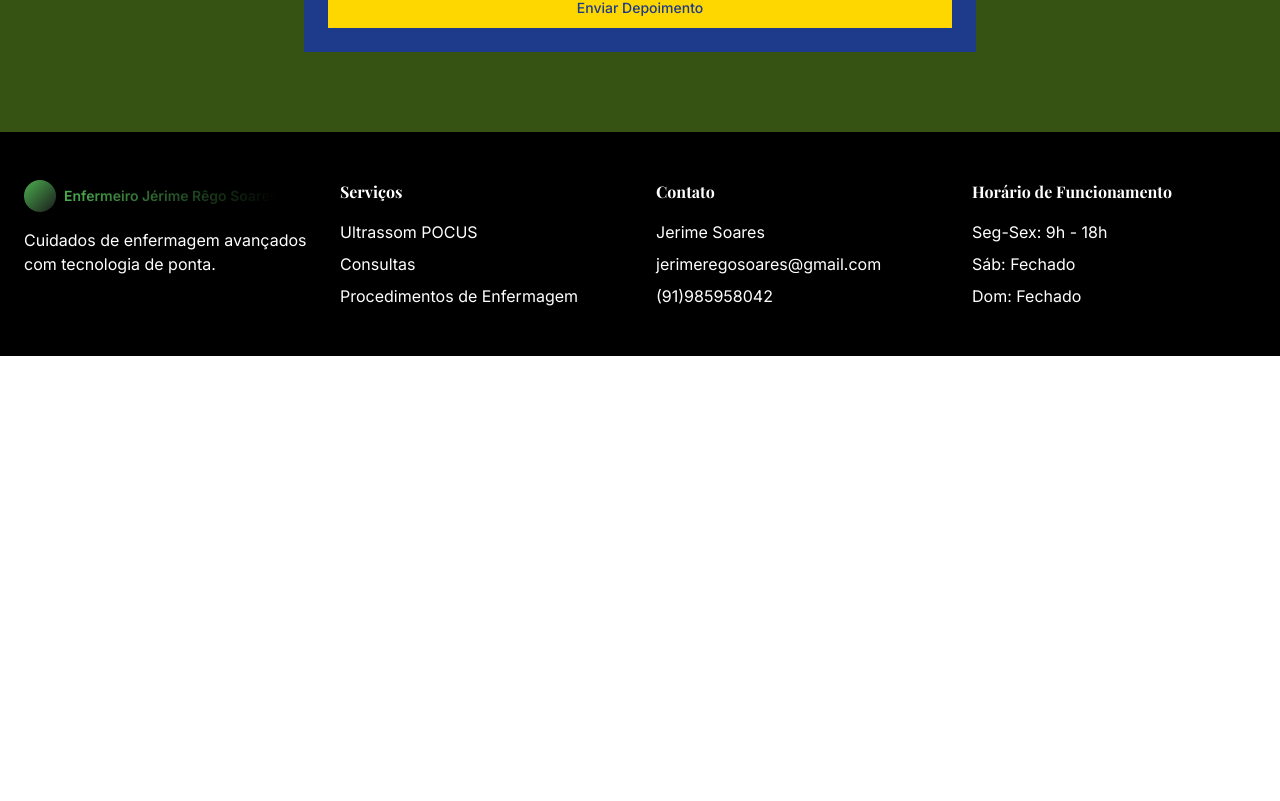
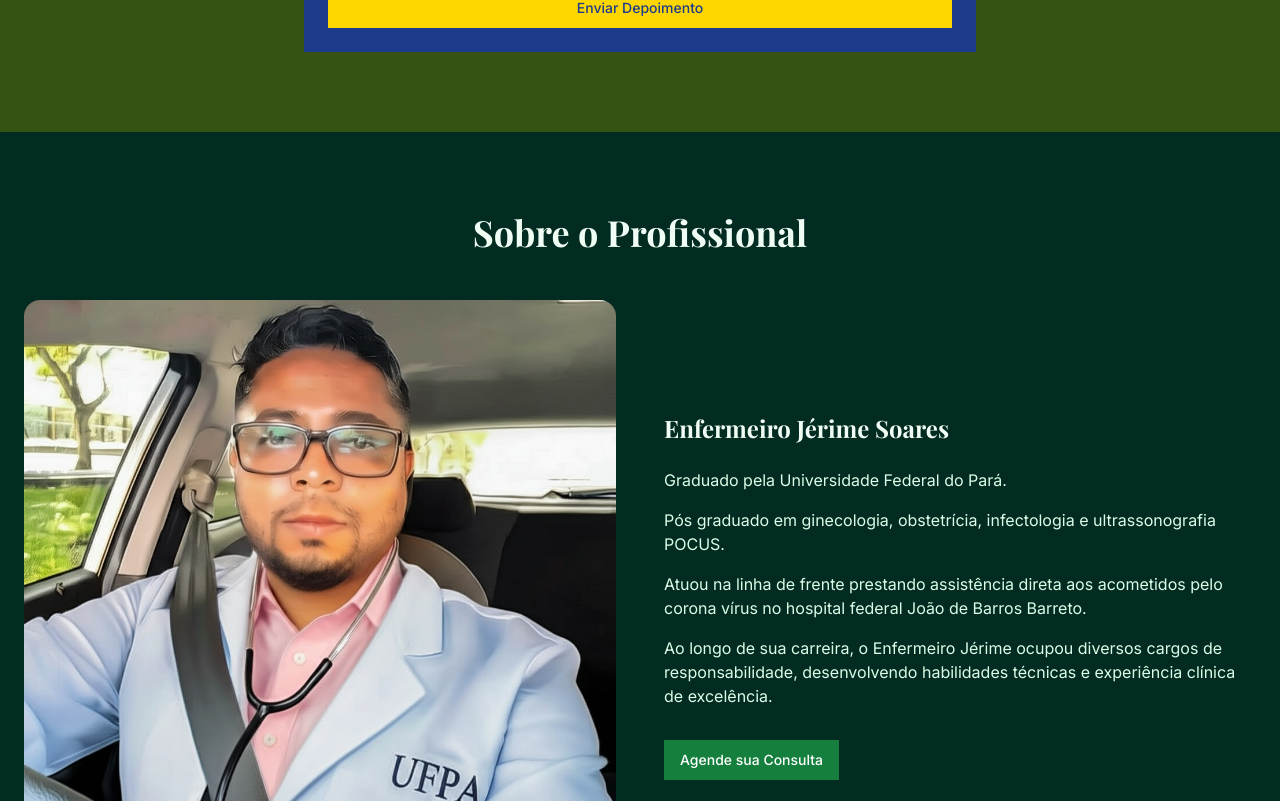
Before and after one commit to jerimeregosoares/cjrs-landing-craft, a React (Vite) app: page / in a window 1280 px wide. Shown: the part 2059-2860 px from the top of the page. Before the commit the page ends 2415 px from the top, so only its background shows below. Built offline with nearby package versions, Linux system fonts and the light colour scheme.

Commit message:
Implement the plan

```diff
--- a/src/pages/Index.tsx
+++ b/src/pages/Index.tsx
@@ -73,7 +73,33 @@ const Index = () => {
       </section>
 
       {/* About Professional Section */}
+      <section id="about" className="py-20 px-6 bg-emerald-950">
+        <div className="max-w-7xl mx-auto">
+          <h2 className="text-4xl font-bold mb-12 text-center text-green-50">Sobre o Profissional</h2>
 
+          <div className="grid md:grid-cols-2 gap-12 items-center">
+            <div className="rounded-2xl overflow-hidden order-2 md:order-1">
+              <img alt="Enfermeiro Jérime" className="w-full h-auto object-cover" src="/lovable-uploads/aafcb339-7f9d-4085-abae-6009f9dac93a.jpg" />
+            </div>
+
+            <div className="order-1 md:order-2">
+              <h3 className="text-2xl font-bold mb-6 text-green-50">Enfermeiro Jérime Soares</h3>
+              <div className="space-y-4 text-green-100">
+                <p>Graduado pela Universidade Federal do Pará.</p>
+                <p>Pós graduado em ginecologia, obstetrícia, infectologia e ultrassonografia POCUS.</p>
+                <p>Atuou na linha de frente prestando assistência direta aos acometidos pelo corona vírus no hospital federal João de Barros Barreto.</p>
+                <p>Ao longo de sua carreira, o Enfermeiro Jérime ocupou diversos cargos de responsabilidade, desenvolvendo habilidades técnicas e experiência clínica de excelência.</p>
+              </div>
+
+              <div className="mt-8">
+                <Button className="bg-green-700 hover:bg-green-600 text-white" asChild>
+                  <a href="https://wa.me/559191953465?text=GOSTARIA%20DE%20FAZER%20MEU%20AGENDAMENTO">Agende sua Consulta</a>
+                </Button>
+              </div>
+            </div>
+          </div>
+        </div>
+      </section>
 
       {/* Footer */}
       <footer className="bg-black text-white py-12 px-6">
```
